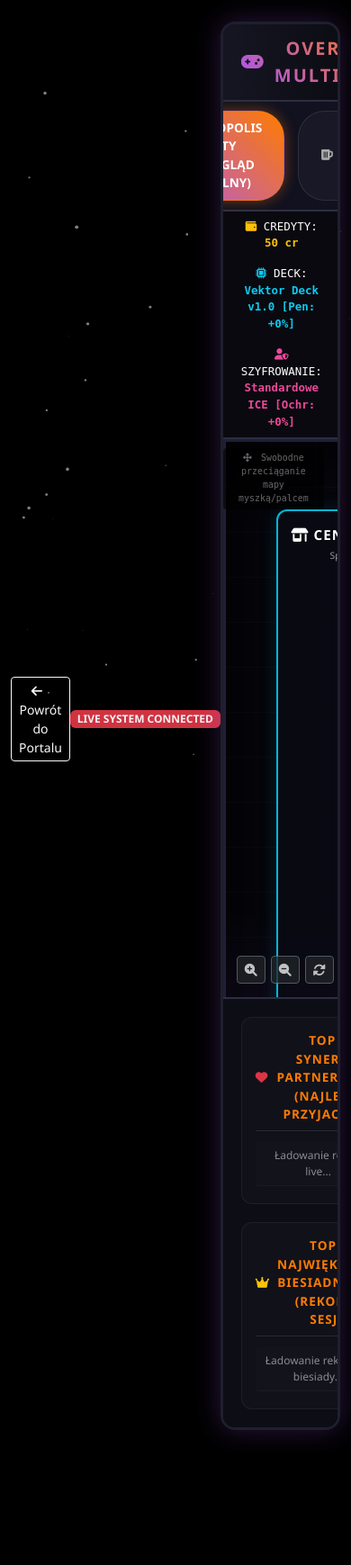
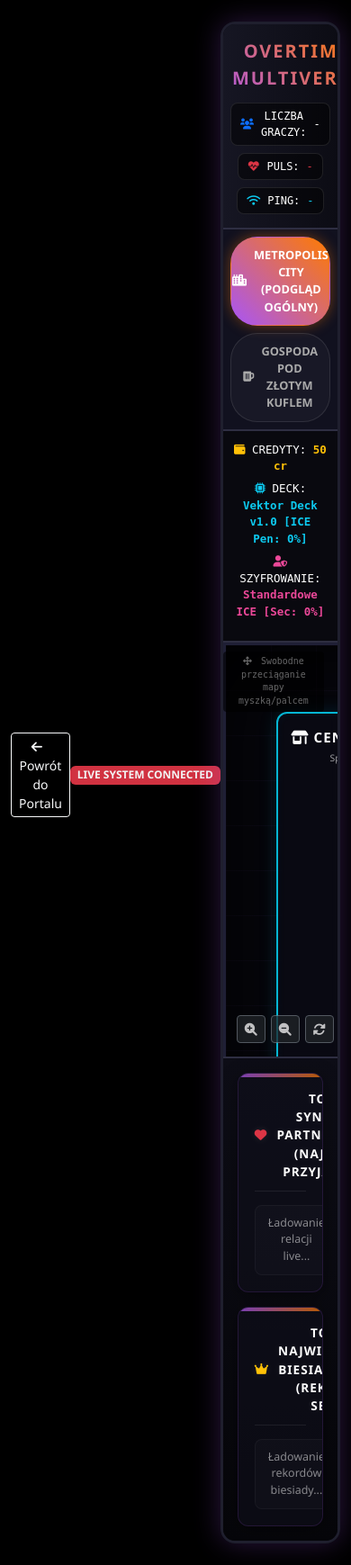
Before and after one commit to rambofather1/Overtime-Polska, a PHP site: page /community.html in a window 390 px wide. Shown: the whole page at 90% size. Before the commit the page ends 1601 px from the top, so only its background shows below. Run offline with PHP 8.4, Linux system fonts and the light colour scheme.

Commit message:
v.21 - poprawki pełne

```diff
--- a/community.html
+++ b/community.html
@@ -656,27 +656,116 @@
       100% { transform: translateY(0); opacity: 1; }
     }
 
+    /* --- RESPONSIVE CYBER-HUD & GLOBAL SECTIONS --- */
+    .hud-sub-bar {
+      background: #09090f;
+      border-bottom: 2px solid #2d2d40;
+      padding: 10px 20px;
+      display: flex;
+      justify-content: space-between;
+      align-items: center;
+      font-family: monospace;
+      font-size: 0.78rem;
+      position: relative;
+      z-index: 55;
+    }
+
+    .hud-sub-bar-stats {
+      display: flex;
+      gap: 15px;
+      flex-wrap: wrap;
+    }
+
+    @media (max-width: 991px) {
+      .game-header {
+        flex-direction: column;
+        gap: 12px;
+        padding: 15px;
+        text-align: center;
+      }
+      .game-hud {
+        width: 100%;
+        justify-content: center;
+        flex-wrap: wrap;
+        gap: 8px;
+      }
+      .hud-stat {
+        padding: 5px 10px;
+        font-size: 0.75rem;
+      }
+    }
+
+    @media (max-width: 768px) {
+      .location-selector {
+        flex-direction: column;
+        gap: 8px;
+        padding: 8px;
+      }
+      .location-btn {
+        width: 100%;
+        justify-content: center;
+        padding: 10px 16px;
+        font-size: 0.8rem;
+      }
+      .hud-sub-bar {
+        flex-direction: column;
+        align-items: stretch;
+        gap: 10px;
+        padding: 12px;
+      }
+      .hud-sub-bar-stats {
+        flex-direction: column;
+        gap: 6px;
+      }
+      .game-viewport {
+        height: 460px !important;
+      }
+    }
+
     /* --- PANEL ANALITYKI RETENCJI (STATYSTYKI GRY) --- */
     .game-sidebar {
-      background: #0d0d16;
+      background: linear-gradient(180deg, #0d0d16 0%, #06060a 100%);
       border-top: 2px solid #2e2e42;
-      padding: 20px;
+      padding: 24px;
       display: grid;
       grid-template-columns: 1fr 1fr;
-      gap: 20px;
+      gap: 24px;
     }
 
     @media (max-width: 768px) {
       .game-sidebar {
         grid-template-columns: 1fr;
+        gap: 16px;
+        padding: 16px;
       }
     }
 
     .analytics-panel {
-      background: rgba(255, 255, 255, 0.02);
-      border: 1px solid rgba(255, 255, 255, 0.06);
+      background: rgba(15, 15, 27, 0.6);
+      border: 1px solid rgba(168, 85, 247, 0.15);
       border-radius: 12px;
-      padding: 15px;
+      padding: 18px;
+      box-shadow: 0 4px 20px rgba(0, 0, 0, 0.4);
+      transition: all 0.3s cubic-bezier(0.4, 0, 0.2, 1);
+      position: relative;
+      overflow: hidden;
+    }
+
+    .analytics-panel::before {
+      content: '';
+      position: absolute;
+      top: 0;
+      left: 0;
+      width: 100%;
+      height: 4px;
+      background: linear-gradient(90deg, var(--primary-color), var(--secondary-color));
+      opacity: 0.7;
+    }
+
+    .analytics-panel:hover {
+      border-color: rgba(168, 85, 247, 0.3);
+      box-shadow: 0 8px 30px rgba(168, 85, 247, 0.12);
+      transform: translateY(-2px);
     }
 
     .analytics-title {
@@ -684,55 +773,79 @@
       font-weight: 800;
       text-transform: uppercase;
       letter-spacing: 1px;
-      color: var(--secondary-color);
-      border-bottom: 1px solid rgba(255, 255, 255, 0.1);
-      padding-bottom: 8px;
-      margin-bottom: 12px;
+      color: #fff;
+      border-bottom: 1px solid rgba(255, 255, 255, 0.08);
+      padding-bottom: 10px;
+      margin-bottom: 15px;
       display: flex;
       align-items: center;
-      gap: 8px;
+      gap: 10px;
+      text-shadow: 0 0 8px rgba(255, 255, 255, 0.1);
     }
 
     .sidebar-list {
       list-style: none;
       padding: 0;
       margin: 0;
+      display: flex;
+      flex-column: column;
+      gap: 6px;
     }
 
     .sidebar-item {
       display: flex;
       justify-content: space-between;
       align-items: center;
-      padding: 6px 10px;
-      background: rgba(255, 255, 255, 0.01);
-      border-bottom: 1px solid rgba(255, 255, 255, 0.03);
-      font-size: 0.75rem;
-      border-radius: 4px;
-      margin-bottom: 4px;
+      padding: 10px 14px;
+      background: rgba(255, 255, 255, 0.02);
+      border: 1px solid rgba(255, 255, 255, 0.04);
+      font-size: 0.78rem;
+      border-radius: 8px;
+      margin-bottom: 0px;
+      transition: all 0.2s ease;
     }
 
     .sidebar-item:hover {
-      background: rgba(255, 255, 255, 0.03);
+      background: rgba(255, 255, 255, 0.06);
+      border-color: rgba(255, 255, 255, 0.1);
+      transform: translateX(4px);
+    }
+
+    .sidebar-item strong {
+      color: var(--primary-color);
+      margin-right: 6px;
+      display: inline-block;
+      min-width: 15px;
     }
 
     .synergy-tag {
-      background: rgba(168, 85, 247, 0.15);
-      border: 1px solid rgba(168, 85, 247, 0.3);
-      padding: 2px 6px;
-      border-radius: 4px;
-      color: #df9eff;
+      background: rgba(236, 72, 153, 0.1);
+      border: 1px solid rgba(236, 72, 153, 0.35);
+      padding: 4px 10px;
+      border-radius: 20px;
+      color: #f472b6;
       font-family: monospace;
       font-weight: bold;
+      font-size: 0.7rem;
+      text-shadow: 0 0 5px rgba(236, 72, 153, 0.3);
+      box-shadow: 0 0 10px rgba(236, 72, 153, 0.05);
+      display: inline-flex;
+      align-items: center;
     }
 
     .gamer-tag {
-      background: rgba(255, 123, 0, 0.15);
-      border: 1px solid rgba(255, 123, 0, 0.3);
-      padding: 2px 6px;
-      border-radius: 4px;
-      color: #ffb066;
+      background: rgba(234, 179, 8, 0.1);
+      border: 1px solid rgba(234, 179, 8, 0.35);
+      padding: 4px 10px;
+      border-radius: 20px;
+      color: #facc15;
       font-family: monospace;
       font-weight: bold;
+      font-size: 0.7rem;
+      text-shadow: 0 0 5px rgba(234, 179, 8, 0.3);
+      box-shadow: 0 0 10px rgba(234, 179, 8, 0.05);
+      display: inline-flex;
+      align-items: center;
     }
   </style>
 </head>
@@ -776,8 +889,8 @@
       </div>
 
       <!-- CYBER-EKONOMIA I ALERTY SENSORYCZNE -->
-      <div class="hud-sub-bar" style="background: #09090f; border-bottom: 2px solid #2d2d40; padding: 8px 20px; display: flex; justify-content: space-between; align-items: center; font-family: monospace; font-size: 0.78rem; position: relative; z-index: 55;">
-        <div style="display: flex; gap: 15px; flex-wrap: wrap;">
+      <div class="hud-sub-bar">
+        <div class="hud-sub-bar-stats">
           <span><i class="fas fa-wallet text-warning"></i> CREDYTY: <strong class="text-warning" id="hudCredits">50 cr</strong></span>
           <span><i class="fas fa-microchip text-info"></i> DECK: <strong class="text-info" id="hudDeck">Vektor Deck v1.0 [ICE Pen: 0%]</strong></span>
           <span><i class="fas fa-user-shield text-pink" style="color: #ec4899;"></i> SZYFROWANIE: <strong class="text-pink" style="color: #ec4899;" id="hudSecurity">Standardowe ICE [Sec: 0%]</strong></span>
@@ -938,6 +1051,41 @@
               <i class="fas fa-beer me-1"></i> Postaw Drink
             </button>
           </div>
+          <div class="col-12 mt-2">
+            <button class="btn btn-outline-success interactive-btn" onclick="toggleShopPanel()" id="shopToggleBtn" style="border-color: #10b981; color: #10b981;">
+              <i class="fas fa-shopping-cart me-1"></i> Czarny Rynek (Ulepszenia)
+            </button>
+          </div>
+        </div>
+      </div>
+
+      <!-- Panel Sklepu Czarnego Rynku -->
+      <div class="shop-panel mt-3 p-3 border border-success rounded" id="modalShopPanel" style="display: none; background: rgba(16, 185, 129, 0.04); border-color: rgba(16, 185, 129, 0.25) !important;">
+        <div class="text-neon-emerald font-monospace mb-2" style="font-weight: bold; font-size: 0.85rem; display: flex; justify-content: space-between;">
+          <span>[CZARNY RYNEK - UPGRADES]</span>
+          <span class="text-warning" id="shopCreditsDisplay">50 cr</span>
+        </div>
+
+        <!-- Cyberdeck Row -->
+        <div class="d-flex justify-content-between align-items-center mb-2 pb-2" style="border-bottom: 1px solid rgba(255,255,255,0.06);">
+          <div class="font-monospace text-start" style="max-width: 60%;">
+            <div class="text-white small" style="font-weight: bold; font-size: 0.8rem;">Dostępny Cyberdeck:</div>
+            <div class="text-muted" style="font-size: 0.65rem; line-height: 1.2;" id="shopDeckName">Loading...</div>
+          </div>
+          <button class="btn btn-sm btn-outline-warning font-monospace" id="buyDeckBtn" onclick="buyDeckDirect()" style="font-size: 0.7rem; font-weight: bold; min-width: 105px;">
+            KUP: -
+          </button>
+        </div>
+
+        <!-- FIREWALL Row -->
+        <div class="d-flex justify-content-between align-items-center">
+          <div class="font-monospace text-start" style="max-width: 60%;">
+            <div class="text-white small" style="font-weight: bold; font-size: 0.8rem;">Zapora Zapobiegawcza:</div>
+            <div class="text-muted" style="font-size: 0.65rem; line-height: 1.2;" id="shopSecName">Loading...</div>
+          </div>
+          <button class="btn btn-sm btn-outline-warning font-monospace" id="buySecBtn" onclick="buySecDirect()" style="font-size: 0.7rem; font-weight: bold; min-width: 105px;">
+            KUP: -
+          </button>
         </div>
       </div>
 
@@ -947,15 +1095,32 @@
         <div id="consoleText" class="text-white font-monospace" style="min-height: 80px; white-space: pre-wrap; line-height: 1.4;">Wybierz operację z menu powyżej...</div>
         <div id="consoleInputArea" class="mt-2" style="display: none;">
           <input type="text" id="consoleInput" class="form-control form-control-sm bg-black text-white border-secondary font-monospace" placeholder="Wpisz komendę..." onkeydown="handleConsoleInput(event)">
-        </div>
-      </div>
-
-    </div>
-  </div>
-
-  <script src="https://cdn.jsdelivr.net/particles.js/2.0.0/particles.min.js"></script>
-  <script src="app.js"></script>
-  <script>
+
+          <!-- Neon Hex-Pad Helper -->
+          <div class="hex-keypad-panel mt-3 border-top border-secondary pt-3" id="hexKeypad" style="border-top-color: rgba(255,255,255,0.06) !important;">
+            <div class="text-white-50 font-monospace small mb-2 text-center" style="font-size: 0.65rem;"><i class="fas fa-keyboard me-1"></i> MATRYCOWY DEKODER KLIKALNY</div>
+            <div class="row g-1 justify-content-center">
+              <div class="col-3"><div class="btn btn-sm btn-outline-light w-100 font-monospace py-1" style="font-size: 0.7rem; border-color: rgba(255,255,255,0.1) !important;" onclick="appendHexInput('0')">0</div></div>
+              <div class="col-3"><div class="btn btn-sm btn-outline-light w-100 font-monospace py-1" style="font-size: 0.7rem; border-color: rgba(255,255,255,0.1) !important;" onclick="appendHexInput('1')">1</div></div>
+              <div class="col-3"><div class="btn btn-sm btn-outline-light w-100 font-monospace py-1" style="font-size: 0.7rem; border-color: rgba(255,255,255,0.1) !important;" onclick="appendHexInput('2')">2</div></div>
+              <div class="col-3"><div class="btn btn-sm btn-outline-light w-100 font-monospace py-1" style="font-size: 0.7rem; border-color: rgba(255,255,255,0.1) !important;" onclick="appendHexInput('3')">3</div></div>
+              <div class="col-3"><div class="btn btn-sm btn-outline-light w-100 font-monospace py-1" style="font-size: 0.7rem; border-color: rgba(255,255,255,0.1) !important;" onclick="appendHexInput('4')">4</div></div>
+              <div class="col-3"><div class="btn btn-sm btn-outline-light w-100 font-monospace py-1" style="font-size: 0.7rem; border-color: rgba(255,255,255,0.1) !important;" onclick="appendHexInput('5')">5</div></div>
+              <div class="col-3"><div class="btn btn-sm btn-outline-light w-100 font-monospace py-1" style="font-size: 0.7rem; border-color: rgba(255,255,255,0.1) !important;" onclick="appendHexInput('6')">6</div></div>
+              <div class="col-3"><div class="btn btn-sm btn-outline-light w-100 font-monospace py-1" style="font-size: 0.7rem; border-color: rgba(255,255,255,0.1) !important;" onclick="appendHexInput('7')">7</div></div>
+              <div class="col-3"><div class="btn btn-sm btn-outline-light w-100 font-monospace py-1" style="font-size: 0.7rem; border-color: rgba(255,255,255,0.1) !important;" onclick="appendHexInput('8')">8</div></div>
+              <div class="col-3"><div class="btn btn-sm btn-outline-light w-100 font-monospace py-1" style="font-size: 0.7rem; border-color: rgba(255,255,255,0.1) !important;" onclick="appendHexInput('9')">9</div></div>
+              <div class="col-3"><div class="btn btn-sm btn-outline-light w-100 font-monospace py-1" style="font-size: 0.7rem; border-color: rgba(255,255,255,0.1) !important;" onclick="appendHexInput('A')">A</div></div>
+              <div class="col-3"><div class="btn btn-sm btn-outline-light w-100 font-monospace py-1" style="font-size: 0.7rem; border-color: rgba(255,255,255,0.1) !important;" onclick="appendHexInput('B')">B</div></div>
+              <div class="col-3"><div class="btn btn-sm btn-outline-light w-100 font-monospace py-1" style="font-size: 0.7rem; border-color: rgba(255,255,255,0.1) !important;" onclick="appendHexInput('C')">C</div></div>
+              <div class="col-3"><div class="btn btn-sm btn-outline-light w-100 font-monospace py-1" style="font-size: 0.7rem; border-color: rgba(255,255,255,0.1) !important;" onclick="appendHexInput('D')">D</div></div>
+              <div class="col-3"><div class="btn btn-sm btn-outline-light w-100 font-monospace py-1" style="font-size: 0.7rem; border-color: rgba(255,255,255,0.1) !important;" onclick="appendHexInput('E')">E</div></div>
+              <div class="col-3"><div class="btn btn-sm btn-outline-light w-100 font-monospace py-1" style="font-size: 0.7rem; border-color: rgba(255,255,255,0.1) !important;" onclick="appendHexInput('F')">F</div></div>
+              <div class="col-6 mt-2"><button class="btn btn-sm btn-success w-100 font-monospace py-1" style="font-size: 0.7rem; font-weight: bold;" onclick="submitHexInput()"><i class="fas fa-check-circle me-1"></i>DESZYFRUJ</button></div>
+              <div class="col-6 mt-2"><button class="btn btn-sm btn-danger w-100 font-monospace py-1" style="font-size: 0.7rem; font-weight: bold;" onclick="clearHexInput()"><i class="fas fa-backspace me-1"></i>WYCZYŚĆ</button></div>
+            </div>
+          </div>
+
     // --- SILNIK INTERAKTYWNEJ GRY CYBERPUNKOWEJ OVERTIME MULTIVERSE ---
     let activeLocation = 'metropolis';
     let currentVoiceUsers = [];
@@ -1767,8 +1932,113 @@
 
     function closeModal() {
       document.getElementById('charModalOverlay').style.display = 'none';
+      document.getElementById('modalShopPanel').style.display = 'none';
       currentSelectedCharacter = null;
       hackingState.active = false;
+    }
+
+    function toggleShopPanel() {
+      const shopPanel = document.getElementById('modalShopPanel');
+      if (shopPanel.style.display === 'none') {
+        shopPanel.style.display = 'block';
+        updateShopPanelDetails();
+      } else {
+        shopPanel.style.display = 'none';
+      }
+    }
+
+    function updateShopPanelDetails() {
+      document.getElementById('shopCreditsDisplay').textContent = `${playerInventory.credits} cr`;
+
+      // Cyberdeck Upgrade Info
+      const currentDeckLvl = playerInventory.deckLevel;
+      const nextDeck = DECK_UPGRADES[currentDeckLvl] || null;
+      const currentDeck = DECK_UPGRADES[currentDeckLvl - 1];
+      const deckNameEl = document.getElementById('shopDeckName');
+      const buyDeckBtn = document.getElementById('buyDeckBtn');
+
+      if (nextDeck) {
+        deckNameEl.innerHTML = `${currentDeck.name} <i class="fas fa-arrow-right text-warning mx-1"></i> <span class="text-white">${nextDeck.name}</span> <span class="text-neon-emerald">[ICE Pen: +${nextDeck.penetration}%]</span>`;
+        buyDeckBtn.textContent = `KUP: ${nextDeck.price} cr`;
+        buyDeckBtn.disabled = playerInventory.credits < nextDeck.price;
+        buyDeckBtn.className = playerInventory.credits >= nextDeck.price ? "btn btn-sm btn-outline-warning font-monospace" : "btn btn-sm btn-outline-secondary text-muted font-monospace";
+      } else {
+        deckNameEl.innerHTML = `${currentDeck.name} <span class="text-success">(MAKS)</span>`;
+        buyDeckBtn.textContent = `MAX`;
+        buyDeckBtn.disabled = true;
+        buyDeckBtn.className = "btn btn-sm btn-success text-white font-monospace";
+      }
+
+      // Security ICE Upgrade Info
+      const currentSecLvl = playerInventory.securityLevel;
+      const nextSec = SECURITY_UPGRADES[currentSecLvl] || null;
+      const currentSec = SECURITY_UPGRADES[currentSecLvl - 1];
+      const secNameEl = document.getElementById('shopSecName');
+      const buySecBtn = document.getElementById('buySecBtn');
+
+      if (nextSec) {
+        secNameEl.innerHTML = `${currentSec.name} <i class="fas fa-arrow-right text-warning mx-1"></i> <span class="text-white">${nextSec.name}</span> <span class="text-neon-pink">[Ochr: +${nextSec.difficulty}%]</span>`;
+        buySecBtn.textContent = `KUP: ${nextSec.price} cr`;
+        buySecBtn.disabled = playerInventory.credits < nextSec.price;
+        buySecBtn.className = playerInventory.credits >= nextSec.price ? "btn btn-sm btn-outline-warning font-monospace" : "btn btn-sm btn-outline-secondary text-muted font-monospace";
+      } else {
+        secNameEl.innerHTML = `${currentSec.name} <span class="text-success">(MAKS)</span>`;
+        buySecBtn.textContent = `MAX`;
+        buySecBtn.disabled = true;
+        buySecBtn.className = "btn btn-sm btn-success text-white font-monospace";
+      }
+    }
+
+    function buyDeckDirect() {
+      const nextDeck = DECK_UPGRADES[playerInventory.deckLevel];
+      if (!nextDeck) return;
+      if (playerInventory.credits >= nextDeck.price) {
+        playerInventory.credits -= nextDeck.price;
+        playerInventory.deckLevel++;
+        saveEconomyState();
+        updateShopPanelDetails();
+
+        // Log i sprzeżenie zwrotne na konsoli
+        const consoleEl = document.getElementById('gameConsole');
+        const consoleText = document.getElementById('consoleText');
+        consoleEl.style.display = 'block';
+        consoleText.innerHTML = `<span class="text-success font-monospace" style="font-weight:bold;">[CZARNY RYNEK] Zakupiono ulepszenie! Twój nowy Cyberdeck to: <strong class="text-white">${nextDeck.name}</strong> [ICE Pen: +${nextDeck.penetration}%]!<br>Kredyty pobrane: -${nextDeck.price} cr. Posiadasz teraz: ${playerInventory.credits} cr.</span>`;
+      }
+    }
+
+    function buySecDirect() {
+      const nextSec = SECURITY_UPGRADES[playerInventory.securityLevel];
+      if (!nextSec) return;
+      if (playerInventory.credits >= nextSec.price) {
+        playerInventory.credits -= nextSec.price;
+        playerInventory.securityLevel++;
+        saveEconomyState();
+        updateShopPanelDetails();
+
+        // Log i sprzeżenie zwrotne na konsoli
+        const consoleEl = document.getElementById('gameConsole');
+        const consoleText = document.getElementById('consoleText');
+        consoleEl.style.display = 'block';
+        consoleText.innerHTML = `<span class="text-success font-monospace" style="font-weight:bold;">[CZARNY RYNEK] Zapora ICE pomyślnie zaktualizowana do: <strong class="text-white">${nextSec.name}</strong> [Ochrona: +${nextSec.difficulty}%]!<br>Pobrano: -${nextSec.price} cr. Posiadasz teraz: ${playerInventory.credits} cr.</span>`;
+      }
+    }
+
+    function appendHexInput(character) {
+      const input = document.getElementById('consoleInput');
+      input.value += character;
+      input.focus();
+    }
+
+    function clearHexInput() {
+      const input = document.getElementById('consoleInput');
+      input.value = '';
+      input.focus();
+    }
+
+    function submitHexInput() {
+      const input = document.getElementById('consoleInput');
+      const e = { key: 'Enter' };
+      handleConsoleInput(e);
     }
 
     // Wyścig zbrojeń i polowanie na grube ryby
```
Also changed, not shown: docs/STATUS.md (+4 -0 lines), index.html (+5 -5 lines), styles.css (+96 -12 lines), docs/CHANGELOG.md.
